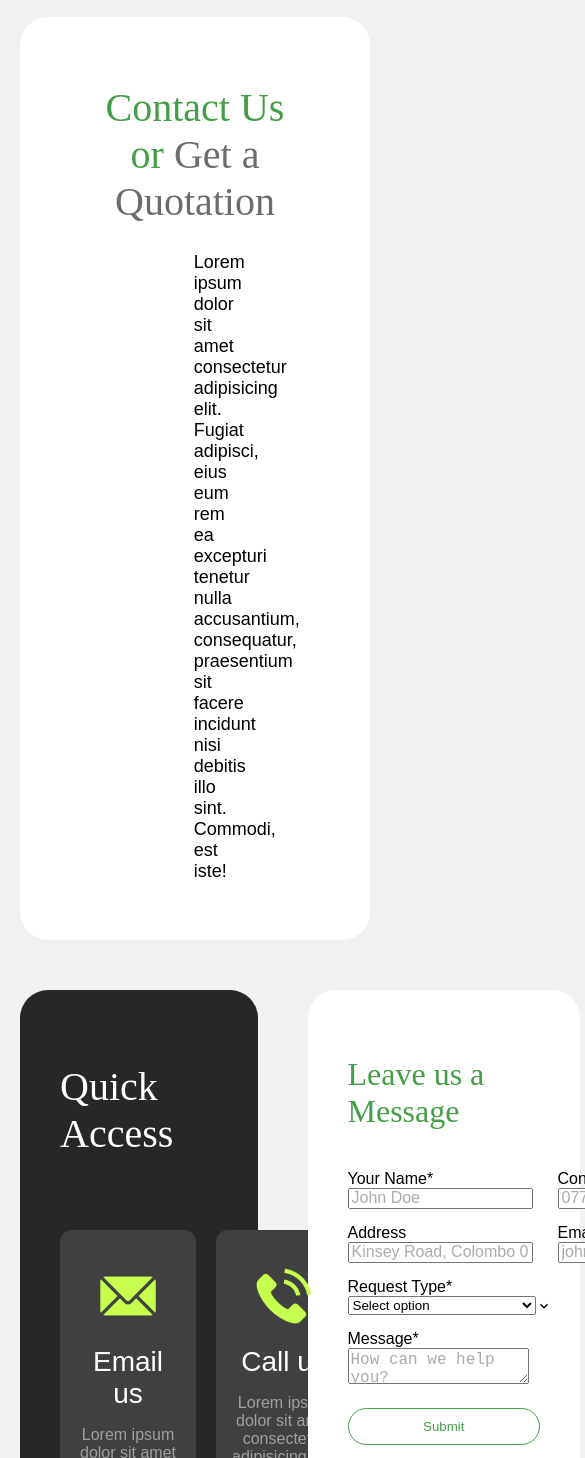
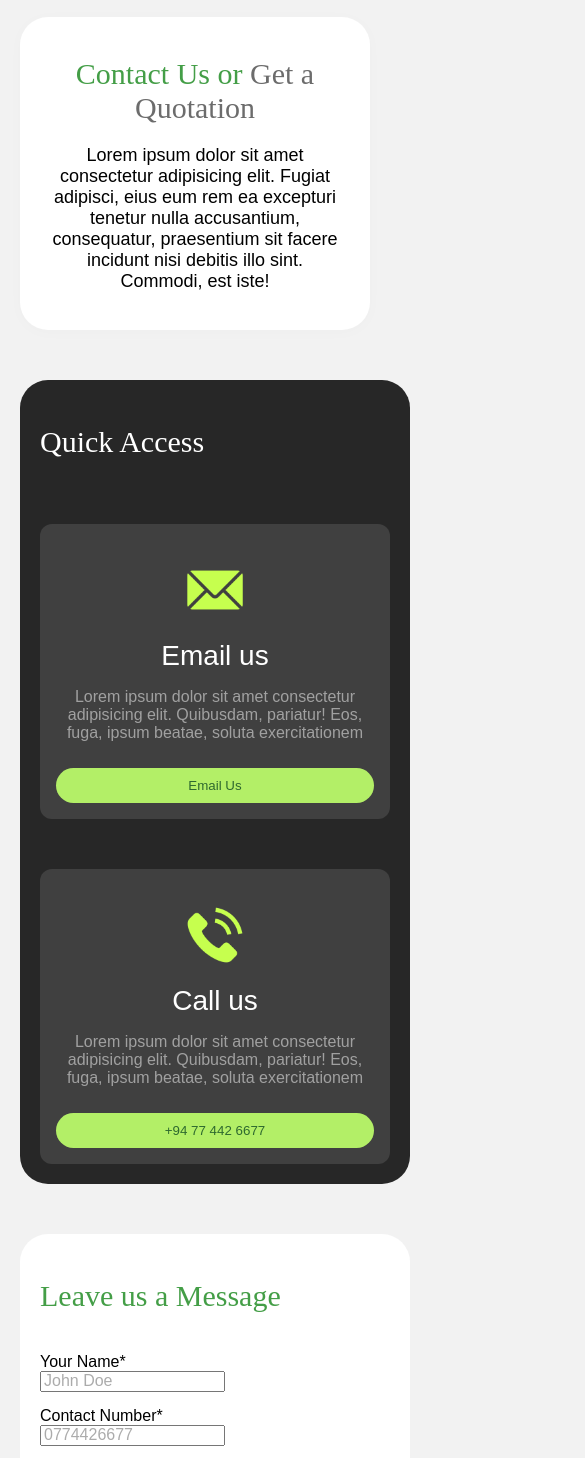
Before and after one commit to asherdharmasiri/biolankaexports, a Gatsby site: page /contact-us in a window 390 px wide. Shown: the part 95-1553 px from the top of the page, 585 px wide, since content can reach past the window. Built offline with nearby package versions, Linux system fonts and the light colour scheme; Gatsby itself is replaced by a stand-in of ours.

Commit message:
add mobile styles to other pages

```diff
--- a/src/components/ContactUs/ContactForm/ContactForm.module.scss
+++ b/src/components/ContactUs/ContactForm/ContactForm.module.scss
@@ -9,6 +9,7 @@
   width: 45%;
   padding: 40px;
   border-radius: 28px;
+
   h2 {
     font-family: DM Serif Display;
     font-size: 40px;
@@ -32,14 +33,17 @@
   padding: 16px;
   border-radius: 12px;
   text-align: center;
+
   span {
     color: white;
     font-size: 28px;
   }
+
   p {
     color: white;
     opacity: 0.5;
   }
+
   button {
     margin-top: 10px;
   }
@@ -50,9 +54,11 @@
   background-color: white;
   padding: 40px;
   border-radius: 28px;
+
   form {
     margin-top: 40px;
   }
+
   button {
     margin-top: 20px;
   }
@@ -74,3 +80,35 @@
   gap: 25px;
   margin-bottom: 15px;
 }
+
+@media (max-width: 400px) {
+  .ContactForm {
+    flex-direction: column;
+  }
+  .ContactPanel {
+    width: 100%;
+    padding: 20px;
+    h2 {
+      font-size: 30px;
+    }
+  }
+  .CardContainer {
+    flex-direction: column;
+    gap: 10px;
+  }
+
+  .Form {
+    width: 100%;
+    padding: 20px;
+  }
+  .Title {
+    h2 {
+      font-size: 30px;
+    }
+  }
+  .Row {
+    grid-template-columns: repeat(1, 1fr);
+    gap: 15px;
+    margin-bottom: 15px;
+  }
+}
--- a/src/components/ContactUs/Header/Header.module.scss
+++ b/src/components/ContactUs/Header/Header.module.scss
@@ -26,3 +26,20 @@
     font-size: 18px;
   }
 }
+
+@media (max-width: 400px) {
+  .Header {
+    padding: 20px;
+    h1 {
+      font-size: 30px;
+    }
+    .Container {
+      width: 100%;
+    }
+    p {
+      padding-inline-start: 5px;
+      padding-inline-end: 5px;
+    }
+  }
+
+}
--- a/src/components/Products/HandPicked/HandPicked.module.scss
+++ b/src/components/Products/HandPicked/HandPicked.module.scss
@@ -22,3 +22,17 @@
   justify-content: center;
   gap: 100px;
 }
+
+@media (max-width: 400px) {
+  .HandPicked {
+    padding: 20px;
+    h1 {
+      font-size: 35px;
+    }
+  }
+  .Container {
+    margin-top: 20px;
+    flex-direction: column;
+    gap: 20px;
+  }
+}
--- a/src/ui/Button/Button.js
+++ b/src/ui/Button/Button.js
@@ -10,6 +10,7 @@
   inverse,
   width,
   to,
+  onClick,
 }) => {
   let styleClasses = [classes.Button];
   if (primary) {
@@ -23,7 +24,11 @@
   }
   return (
     <Link to={to}>
-      <button className={styleClasses.join(" ")} style={{ width: width + "%" }}>
+      <button
+        className={styleClasses.join(" ")}
+        style={{ width: width + "%" }}
+        onClick={onClick}
+      >
         {children}
       </button>
     </Link>
```
Also changed, not shown: src/components/ProductPage/Coconut/Coconut.module.scss (+10 -0 lines), src/components/Products/NonTraditionalProductsModal/NonTraditionalProductsModal.js (+12 -1 lines), src/components/Products/NonTraditionalProductsModal/NonTraditionalProductsModal.module.scss (+17 -0 lines), src/components/Products/Points/Points.module.scss (+7 -0 lines), src/components/Products/TraditionalProductsModal/TraditionalProductsModal.js (+12 -1 lines), src/components/Products/TraditionalProductsModal/TraditionalProductsModal.module.scss (+17 -0 lines).
